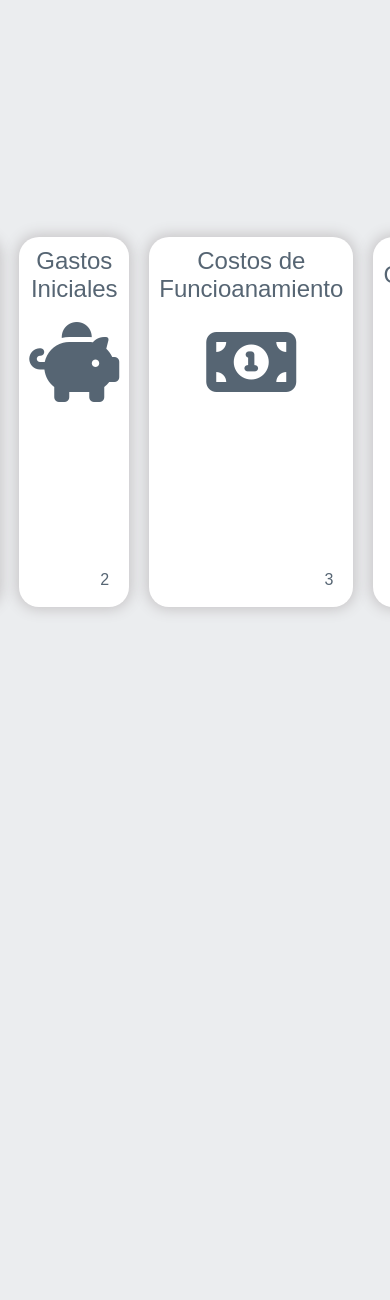
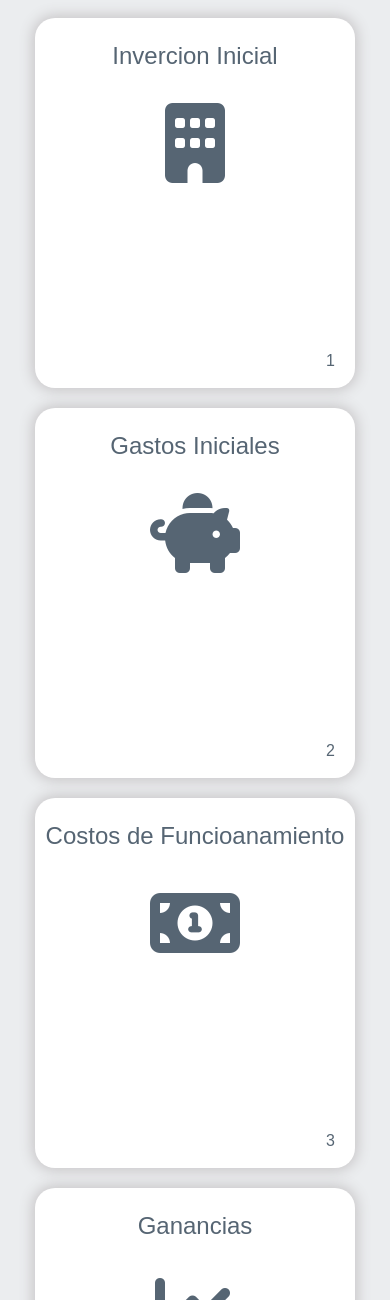
Before and after one commit to ericBelloo/pageyou, a Django app: page / in a window 390 px wide; the page is wider, and only the part inside the window is pictured. Shown: the top 1300 px of that part. Before the commit the page ends 613 px from the top of that part, so only its background shows below. Run offline with Django 3.2, Linux system fonts and the light colour scheme; some libraries are stand-ins or nearby versions.

Commit message:
nueva interfaz y funcionamiento

```diff
--- a/static/css/home.css
+++ b/static/css/home.css
@@ -6,6 +6,13 @@ html, body {
   align-items: center;
   justify-content: center;
   flex-direction: row;
+}
+
+@media screen and (max-width: 400px) {
+  html, body {
+    height: auto;
+    flex-direction: column;
+  }
 }
 
 .wrap-content {
--- a/static/scss/home.scss
+++ b/static/scss/home.scss
@@ -7,6 +7,10 @@ html, body{
   align-items: center;
   justify-content: center;
   flex-direction: row;
+  @media screen and (max-width: 400px){
+    height: auto;
+    flex-direction: column;
+  }
 }
 
 .wrap-content{
```
